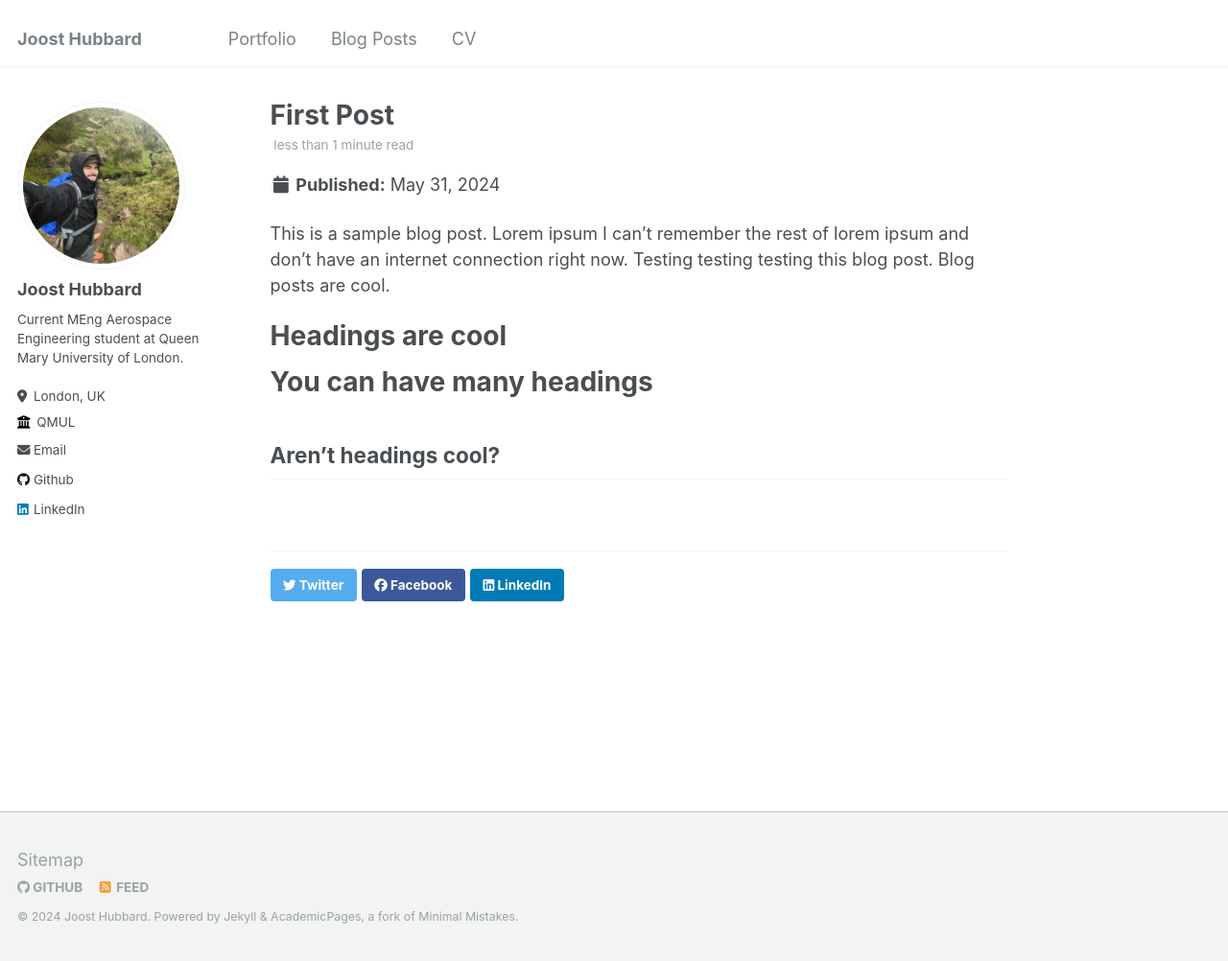
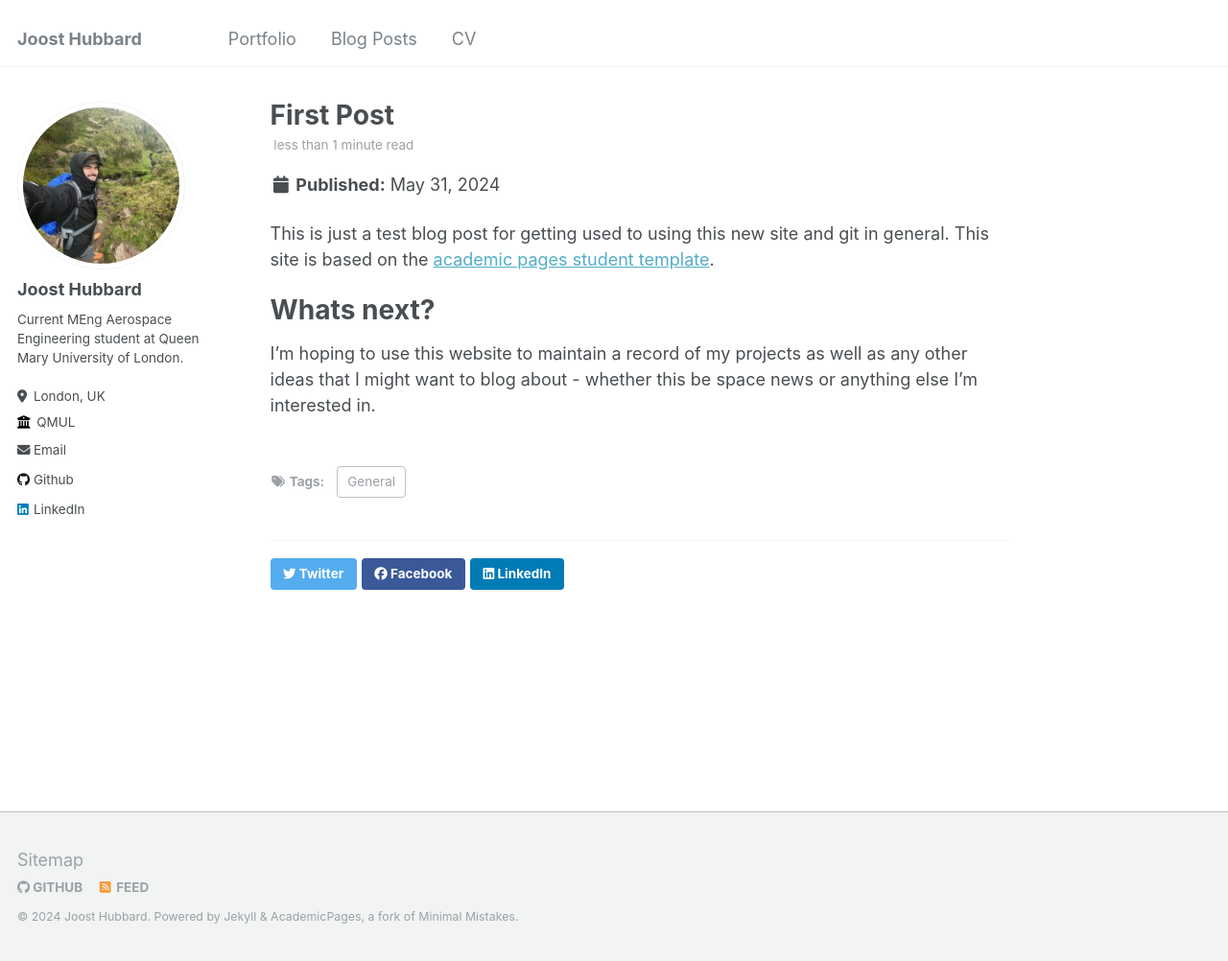
Before and after one commit to Joosty/Joosty..github.io, a Jekyll site: the page built from _posts/2015-08-14-blog-post-4.md, in a window 1280 px wide and 1002 px high. Shown: the whole window at 96% size. Built offline with Jekyll 4.4.1, drawn with Linux system fonts in a browser that asks for light colours.

Commit message:
Update 2015-08-14-blog-post-4.md

```diff
--- a/_posts/2015-08-14-blog-post-4.md
+++ b/_posts/2015-08-14-blog-post-4.md
@@ -2,16 +2,11 @@
 title: 'First Post'
 date: 31/05/2024
 permalink: /posts/2024/05/blog-post-1/
-tags:
+tags: General
 ---
 
-This is a sample blog post. Lorem ipsum I can't remember the rest of lorem ipsum and don't have an internet connection right now. Testing testing testing this blog post. Blog posts are cool.
+This is just a test blog post for getting used to using this new site and git in general. This site is based on the <a href="https://github.com/academicpages/academicpages.github.io" target="_blank">academic pages student template</a>.
 
-Headings are cool
-======
+<h1>Whats next?</h1>
 
-You can have many headings
-======
-
-Aren't headings cool?
-------
+I'm hoping to use this website to maintain a record of my projects as well as any other ideas that I might want to blog about - whether this be space news or anything else I'm interested in.
```
